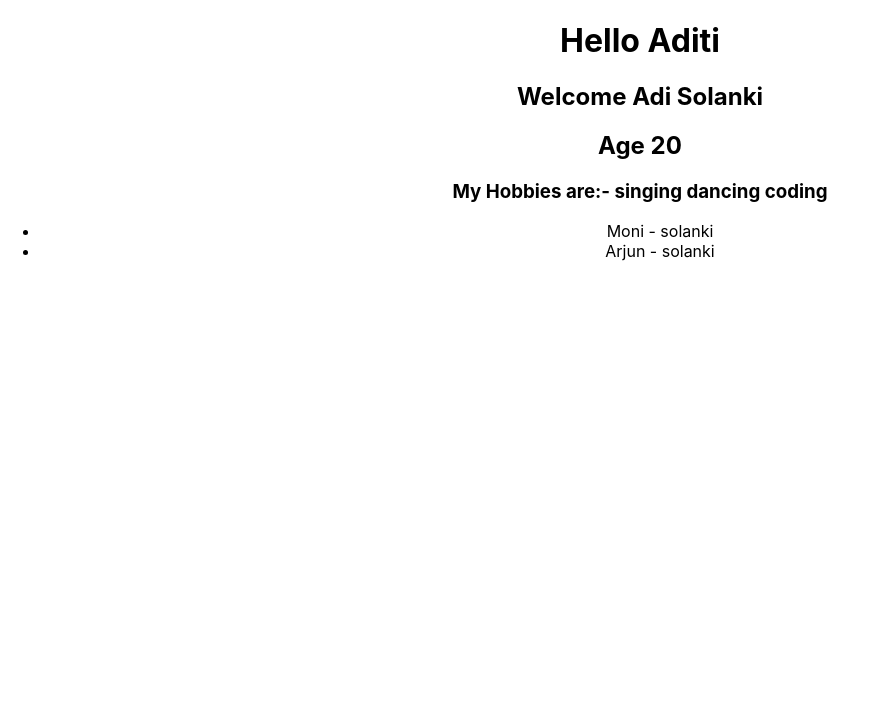
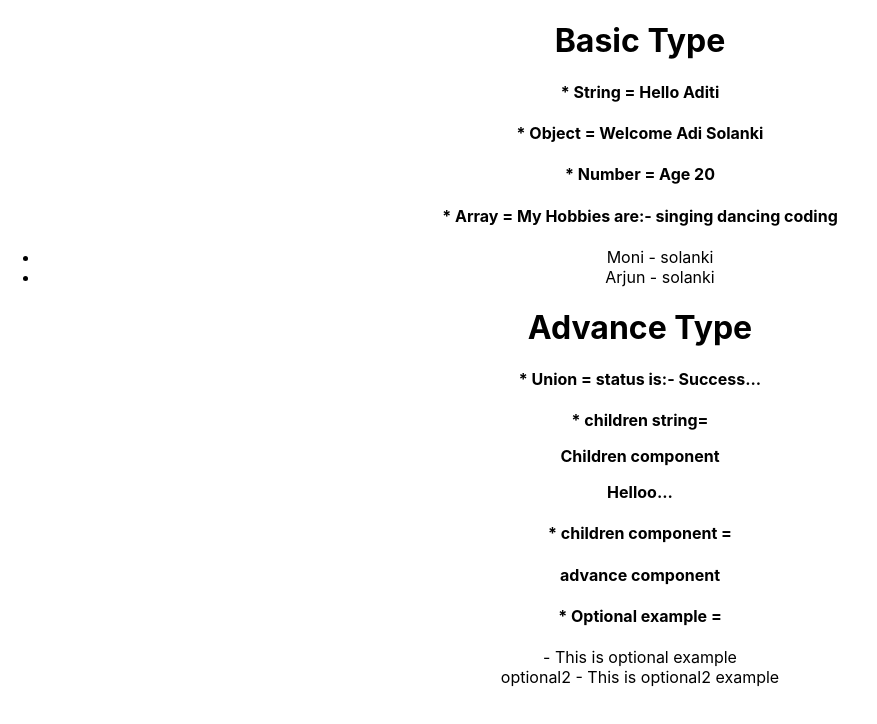
Before and after one commit to aditisolanki71/react-typescript-practice, a React (Create React App) app: page / in a window 1280 px wide. Shown: the top 724 px of the page, without its empty margins (0-877 px from the left). Built offline with nearby package versions, Linux system fonts and the light colour scheme.

Commit message:
Advance Props type example(union,children,optional)

```diff
--- a/src/App.tsx
+++ b/src/App.tsx
@@ -1,5 +1,6 @@
 import './App.css';
-import Greet from './components/Greet';
+import BasicType from './components/BasicType';
+import AdvanceType from "./components/Advance/AdvanceType"
 function App() {
   const personObject = {
     first: "Adi",
@@ -18,7 +19,7 @@ function App() {
   ]
   return (
     <div className="App">
-      <Greet
+      <BasicType
         name="Aditi"
         age={20}
         isLoggesIn
@@ -26,6 +27,10 @@ function App() {
         hobbies={hobbiesArray}
         personList={personListArray}
       />
+      <AdvanceType status="success">
+          <p>Children component</p>
+          <p>Helloo...</p>
+      </AdvanceType>
     </div>
   );
 }
--- /dev/null
+++ b/src/components/Advance/Advance.tsx
@@ -0,0 +1,9 @@
+type advance1 = {
+   children: React.ReactNode;
+}
+const Advance1 = (props:advance1 ) => {
+   return (
+      <div>{props.children}</div>
+   )
+}
+export default Advance1;
--- /dev/null
+++ b/src/components/Advance/AdvanceType.tsx
@@ -0,0 +1,36 @@
+import SubAdvance from "./SubAdvance";
+import Advance from "./Advance"
+import Optional from "./Optional"
+type advanceTypeProps = {
+   status: 'loading' | 'pending' | 'error' | 'success',
+   children: React.ReactNode
+}
+const AdvanceType = (props: advanceTypeProps) => {
+   let message;
+   if(props.status === 'loading') {
+      message = "loading..."
+   }
+   else if(props.status === 'pending') {
+      message = "pending..."
+   }
+   else if(props.status === 'success') {
+      message = "Success..."
+   }
+   else if(props.status === 'error') {
+      message = "error..."
+   }
+   return (
+      <div>
+         <h1>Advance Type</h1>
+         <h4>* Union = status is:- {message}</h4>
+         <h4>* children string= {props.children}</h4>
+         <SubAdvance>
+               <Advance>advance component</Advance>
+         </SubAdvance>
+         <h4>* Optional example = </h4>
+         <Optional message="This is optional example"/>
+         <Optional name="optional2" message="This is optional2 example"/>
+      </div>
+   )
+}
+export default AdvanceType;
--- /dev/null
+++ b/src/components/Advance/Optional.tsx
@@ -0,0 +1,12 @@
+type optionalProps = {
+   name?: string;
+   message: string
+}
+const Optional = (props:optionalProps ) => {
+   return (
+      <div>
+         {props.name} - {props.message}
+      </div>
+   )
+}
+export default Optional;
--- /dev/null
+++ b/src/components/Advance/SubAdvance.tsx
@@ -0,0 +1,12 @@
+type subAdvanceProps = {
+   children: React.ReactNode;
+}
+const SubAdvance = (props: subAdvanceProps) => {
+   return (
+      <div>
+         <h4>* children component = </h4>
+         <h4>{props.children}</h4>
+      </div>
+   )
+}
+export default SubAdvance;
--- a/src/components/Greet.tsx
+++ b/src/components/BasicType.tsx
@@ -1,4 +1,4 @@
-type greetProps = {
+type basicTypeProps = {
    name: string,
    age: number,
    isLoggesIn: boolean,
@@ -12,15 +12,16 @@ type greetProps = {
       last: string
    }[]
 }
-const Greet = (props: greetProps) => {
+const BasicType = (props: basicTypeProps) => {
    return (
       <div>
+         <h1>Basic Type</h1>
          {props.isLoggesIn ? (
             <>
-               <h1>Hello {props.name}</h1>
-               <h2>Welcome {props.fullName.first} {props.fullName.last}</h2>
-               <h2>Age {props.age}</h2>
-               <h3>My Hobbies are:- {props.hobbies} </h3>
+               <h4>* String = Hello {props.name}</h4>
+               <h4>* Object = Welcome {props.fullName.first} {props.fullName.last}</h4>
+               <h4>* Number = Age {props.age}</h4>
+               <h4>* Array = My Hobbies are:- {props.hobbies} </h4>
                <ul>
                   {props.personList.map((person,index) => (
                      <>
@@ -31,8 +32,8 @@ const Greet = (props: greetProps) => {
                </ul>
             </>
          ) :
-         <h1>Welcome Guest!!!</h1>}
+         <h6>Welcome Guest!!!</h6>}
       </div>
    )
 }
-export default Greet;
+export default BasicType;
```
